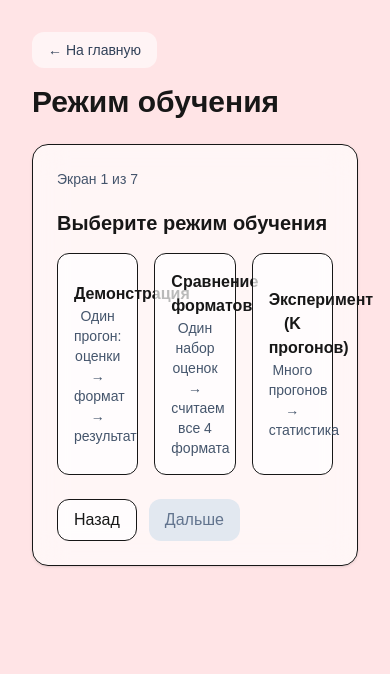
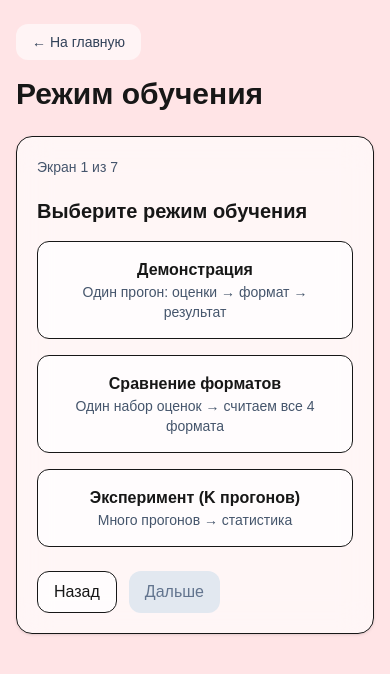
Before and after one commit to elena-sidorina/Hryunlandia, a Next.js app: page /learning in a window 390 px wide. Shown: the top 674 px of the page. Built offline with nearby package versions, Linux system fonts and the light colour scheme.

Commit message:
fix mobile layout width

```diff
--- a/app/game/page.js
+++ b/app/game/page.js
@@ -496,8 +496,8 @@ export default function GamePage() {
     };
 
     return (
-        <main className="min-h-screen bg-rose-100 p-8">
-            <div className="max-w-6xl mx-auto px-6 py-10">
+        <main className="min-h-screen bg-rose-100 px-4 py-6 sm:p-8">
+            <div className="w-full max-w-3xl mx-auto py-6 sm:py-10">
                 <a
                     href="/"
                     className="inline-flex items-center rounded-xl bg-white/60 px-4 py-2 text-sm font-medium text-slate-700 transition hover:bg-white/90"
@@ -507,7 +507,7 @@ export default function GamePage() {
 
                 <h1 className="text-3xl font-bold mt-4">Режим игры</h1>
 
-                <div className="mt-6 bg-white/80 border rounded-2xl shadow p-6">
+                <div className="mt-6 bg-white/80 border rounded-2xl shadow p-5 sm:p-8">
 
                     {/* вводный экран */}
                     {screen === "intro" && (
--- a/app/learning/help/page.js
+++ b/app/learning/help/page.js
@@ -131,8 +131,8 @@ const sources = [
 
 export default function LearningHelpPage() {
     return (
-        <main className="min-h-screen bg-pink-100 p-8">
-            <div className="max-w-6xl mx-auto">
+        <main className="min-h-screen bg-rose-100 px-4 py-6 sm:p-8">
+            <div className="w-full max-w-3xl mx-auto">
                 <div className="flex flex-wrap gap-3">
                     <Link
                         href="/learning?restore=1"
--- a/app/learning/page.js
+++ b/app/learning/page.js
@@ -715,9 +715,9 @@ export default function LearningPage() {
 
     return (
 
-        <main className="min-h-screen bg-rose-100 p-8">
-
-            <div className="max-w-5xl mx-auto">
+        <main className="min-h-screen bg-rose-100 px-4 py-6 sm:p-8">
+
+            <div className="w-full max-w-3xl mx-auto">
 
                 {/* кнопка назад на главную */}
 
@@ -732,7 +732,7 @@ export default function LearningPage() {
                     Режим обучения
                 </h1>
 
-                <div className="mt-6 bg-white/65 backdrop-blur-lg border rounded-2xl shadow p-6">
+                <div className="mt-6 bg-white/65 backdrop-blur-lg border rounded-2xl shadow p-5 sm:p-8">
 
                     {/* просто показываем номер экрана */}
 
@@ -754,7 +754,7 @@ export default function LearningPage() {
 
                             </h2>
 
-                            <div className="mt-4 grid grid-cols-3 gap-4">
+                            <div className="mt-4 grid grid-cols-1 sm:grid-cols-3 gap-4">
 
                                 {MODES.map((m) => (
 
```
